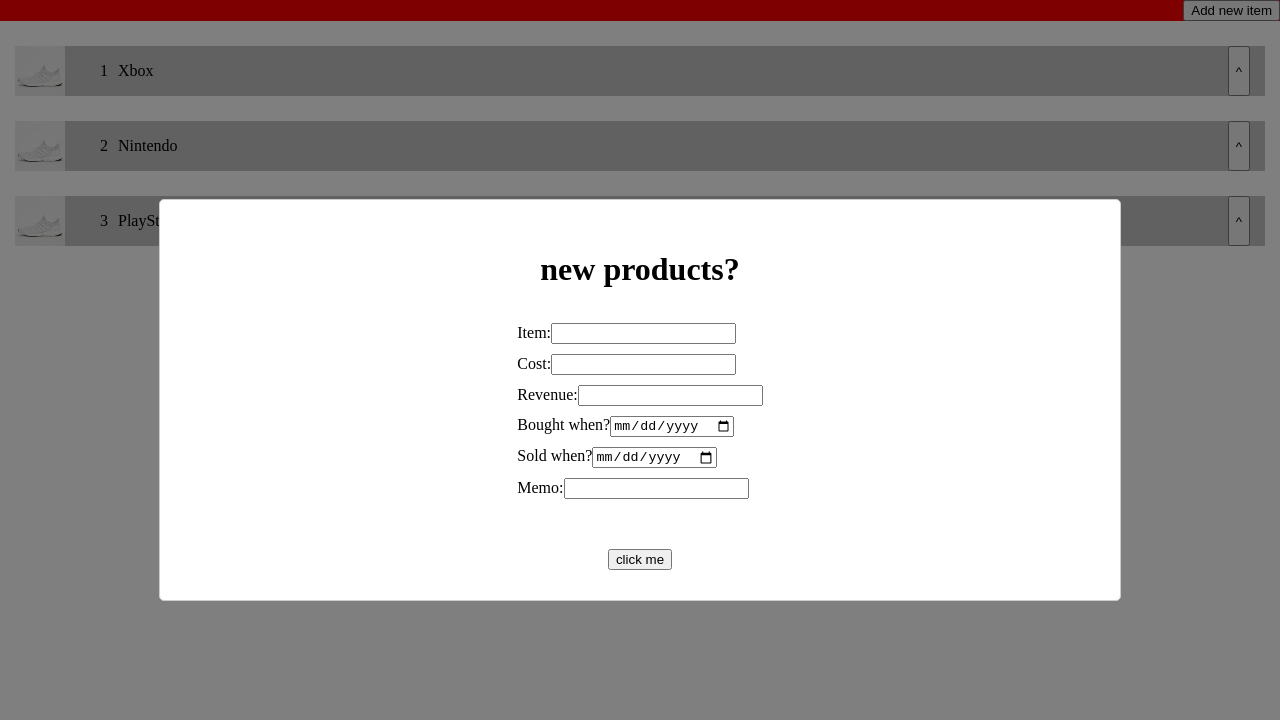
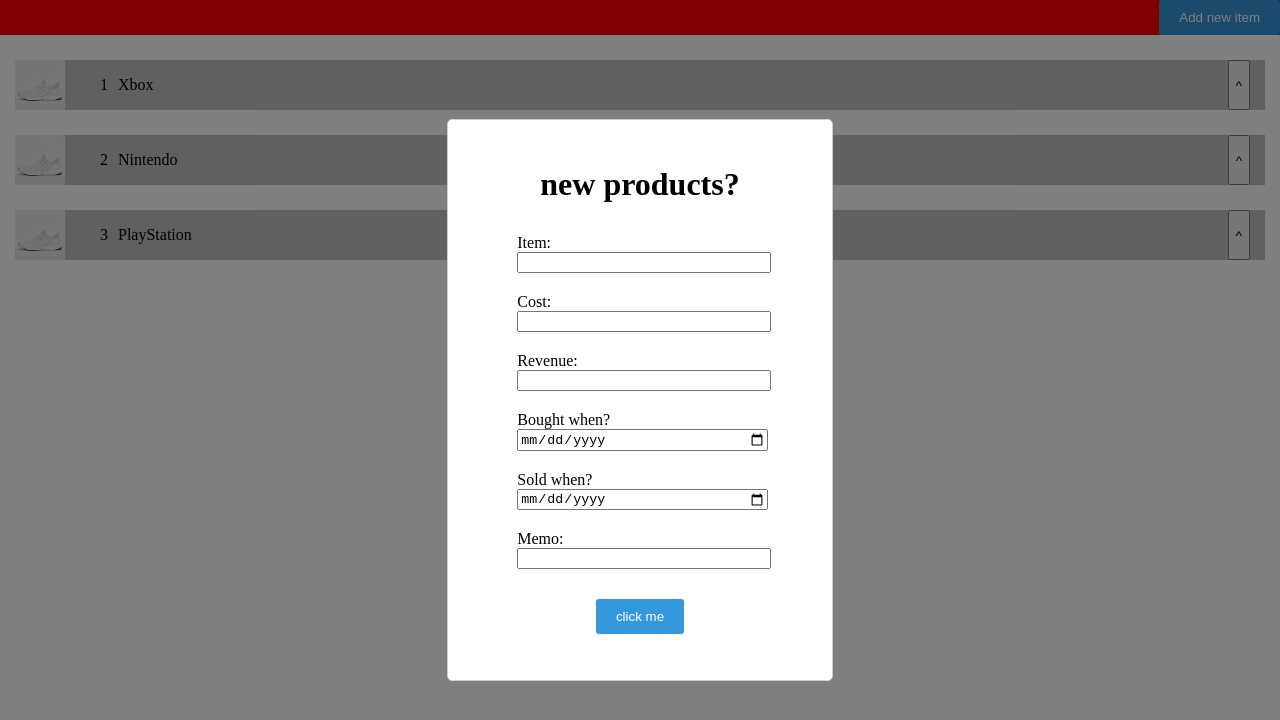
Before and after one commit to yorck25/inventory-frontend, a React (Create React App) app: page /inventory in a window 1280 px wide. Both pictures are taken after a click on the button "Add new item". Shown: the top 720 px of the page. Built offline with nearby package versions, Linux system fonts and the light colour scheme.

Commit message:
mal nen bisschen design zusammengefuscht

```diff
--- a/src/components/inventory/inventoryCreateItemModal/index.tsx
+++ b/src/components/inventory/inventoryCreateItemModal/index.tsx
@@ -20,7 +20,7 @@ export const InventoryCreateItemModal = ({ toggle }: { toggle: () => void }) =>
                 <div className={style.block}>
                     <label className={style.label} >
                         Item:
-                        <input
+                        <input className={style.input}
                             type = "text"
                             value={itemName}
                             onChange={(e) => setItemName(e.target.value)}
@@ -28,7 +28,7 @@ export const InventoryCreateItemModal = ({ toggle }: { toggle: () => void }) =>
                     </label>
                     <label className={style.label}>
                         Cost:
-                        <input
+                        <input className={style.input}
                             type ="Number"
                             value={Cost}
                             onChange={(e) => setCost(e.target.value)}
@@ -36,7 +36,7 @@ export const InventoryCreateItemModal = ({ toggle }: { toggle: () => void }) =>
                     </label>
                     <label className={style.label}>
                         Revenue:
-                        <input
+                        <input className={style.input}
                             type ="Number"
                             value={Revenue}
                             onChange={(e) => setRevenue(e.target.value)}
@@ -44,7 +44,7 @@ export const InventoryCreateItemModal = ({ toggle }: { toggle: () => void }) =>
                     </label>
                     <label className={style.label}>
                         Bought when?
-                        <input
+                        <input className={style.input}
                             type ="Date"
                             value={Date_bought}
                             onChange={(e) => setDate_bought(e.target.value)}
@@ -52,7 +52,7 @@ export const InventoryCreateItemModal = ({ toggle }: { toggle: () => void }) =>
                     </label>
                     <label className={style.label}>
                         Sold when?
-                        <input
+                        <input className={style.input}
                             type ="Date"
                             value={Date_sold}
                             onChange={(e) => setDate_sold(e.target.value)}
@@ -60,7 +60,7 @@ export const InventoryCreateItemModal = ({ toggle }: { toggle: () => void }) =>
                     </label>
                     <label className={style.label}>
                         Memo:
-                        <input
+                        <input className={style.input}
                             type ="text"
                             value={memo}
                             onChange={(e) => setmemo(e.target.value)}
--- a/src/components/inventory/inventoryCreateItemModal/style.module.scss
+++ b/src/components/inventory/inventoryCreateItemModal/style.module.scss
@@ -1,43 +1,58 @@
-.modal_blocker{
+.modal_blocker {
     position: fixed;
     top: 0;
     left: 0;
     bottom: 0;
     right: 0;
-    background: rgba(0,0,0,.5);
-
+    background: rgba(0, 0, 0, 0.5);
   }
 
-.content{
+  .content {
     border: 1px solid #ccc;
     border-radius: 5px;
-    width: 75%;
-    height: 50%;
+    width: 30%;
+    height: 70%;
     display: flex;
     flex-direction: column;
     align-items: center;
     justify-content: center;
-    background: #FFF;
+    background: #fff;
     position: fixed;
-    top: 50vh;
-    left: 50vw;
+    top: 50%;
+    left: 50%;
     transform: translate(-50%, -50%);
+
     h1 {
-        height: 10%;
+      margin-top: 0;
+    }
   }
 
-
+  .input {
+    width: 100%;
+    max-width: 300px;
+    margin-bottom: 10px;
   }
 
-.block{
+  .block {
     display: flex;
     flex-direction: column;
   }
 
   .label {
-    padding-top: 10px
+    padding-top: 10px;
   }
 
   .button {
-    margin-top: 50px;
+    margin-top: 20px;
+    padding: 10px 20px;
+    background-color: #3498db;
+    color: #fff;
+    border: none;
+    border-radius: 3px;
+    cursor: pointer;
+    transition: background-color 0.3s;
+
+    &:hover {
+      background-color: #2980b9;
     }
+  }
--- a/src/components/inventory/inventoryHeader/index.tsx
+++ b/src/components/inventory/inventoryHeader/index.tsx
@@ -9,7 +9,7 @@ export const InventoryHeader = () => {
 
   return (
     <div className={style.inventory_header}>
-      <button onClick={toggle}>Add new item</button>
+      <button className={style.button_add} onClick={toggle}>Add new item</button>
       {isHiddenState && <InventoryCreateItemModal toggle={() => toggle()} />}
     </div>
   );
--- a/src/components/inventory/inventoryHeader/style.module.scss
+++ b/src/components/inventory/inventoryHeader/style.module.scss
@@ -1,5 +1,20 @@
 .inventory_header{
-  background: red;
+  background: rgb(255, 0, 0);
   display: flex;
   justify-content: end;
 }
+
+.button_add {
+  margin-top: 0px;
+  padding: 10px 20px;
+  background-color: #3498db;
+  color: #fff;
+  border: none;
+  border-radius: 3px;
+  cursor: pointer;
+  transition: background-color 0.3s;
+
+  &:hover {
+    background-color: #2980b9;
+  }
+}
```
Lines whose indentation alone changed are shown as unchanged.
